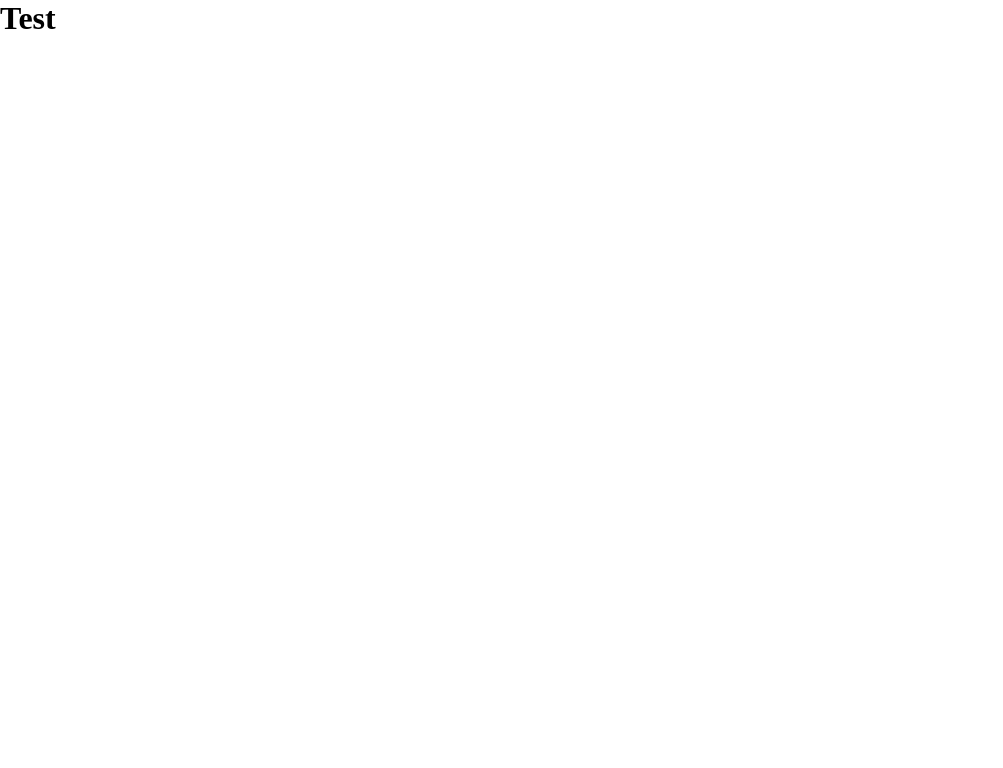
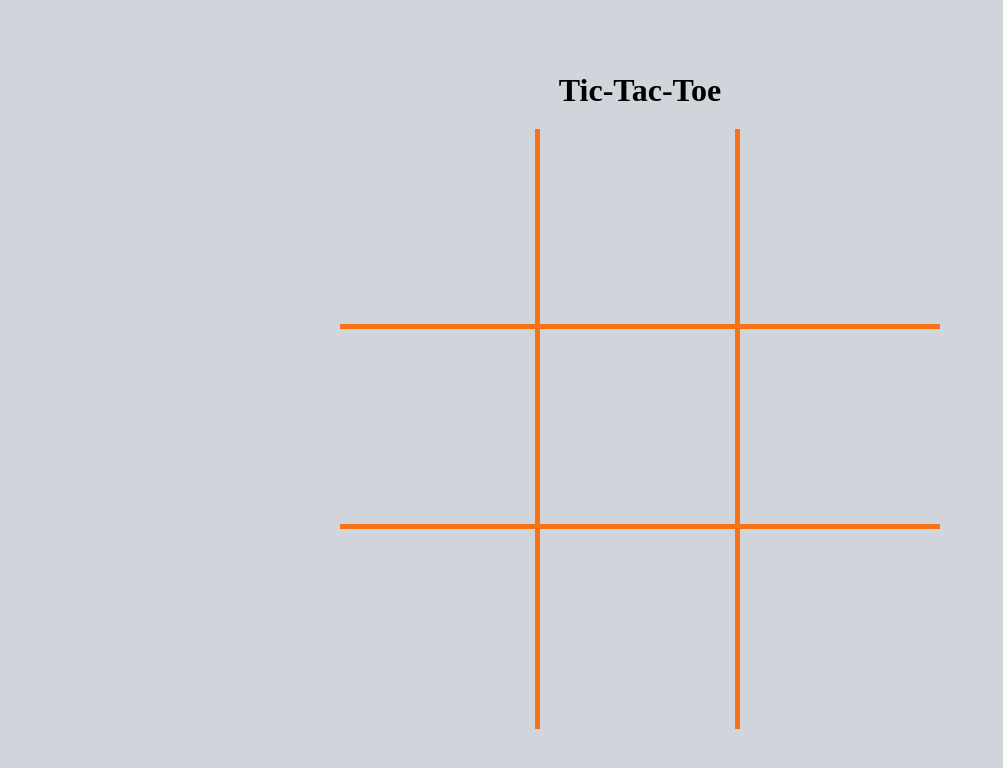
Before and after one commit to Eddie-Thiiru/tic-tac-toe, a website: page index.html in a window 1280 px wide. Shown: the whole page, without its empty margins (0-1003 px from the left). Drawn offline with Linux system fonts and the light colour scheme.

Commit message:
Add game layout and style

```diff
--- a/index.html
+++ b/index.html
@@ -8,7 +8,21 @@
     <link rel="stylesheet" href="styles.css">
 </head>
 <body>
-    <h1>Test</h1>
+    <div class="container">
+        <h1>Tic-Tac-Toe</h1>
+        <div id="game-area">
+            <div class="square1"></div>
+            <div class="square2"></div>
+            <div class="square3"></div>
+            <div class="square4"></div>
+            <div class="square5"></div>
+            <div class="square6"></div>
+            <div class="square7"></div>
+            <div class="square8"></div>
+            <div class="square9"></div>
+        </div>
+    </div>
+
     <script type="text/script" src="script.js"></script>
 </body>
 </html>
--- a/styles.css
+++ b/styles.css
@@ -12,4 +12,36 @@ body {
 .container {
     height: 100%;
     width: 100%;
+    background: #d1d5db;
+    display: flex;
+    gap: 20px;
+    flex-direction: column;
+    justify-content: center;
+    align-items: center;
 }
+
+#game-area {
+    height: 600px;
+    width: 600px;
+    display: grid;
+    grid-template-columns: repeat(3, 1fr);
+    grid-template-rows: repeat(3, 1fr);
+}
+
+.square1,
+.square2,
+.square4,
+.square5 {
+    border-right: 5px solid #f97316;
+    border-bottom: 5px solid #f97316;
+}
+
+.square3,
+.square6 {
+    border-bottom: 5px solid #f97316;
+}
+
+.square7,
+.square8 {
+    border-right: 5px solid #f97316;
+}
```
Also changed, not shown: script.js (+9 -0 lines).
